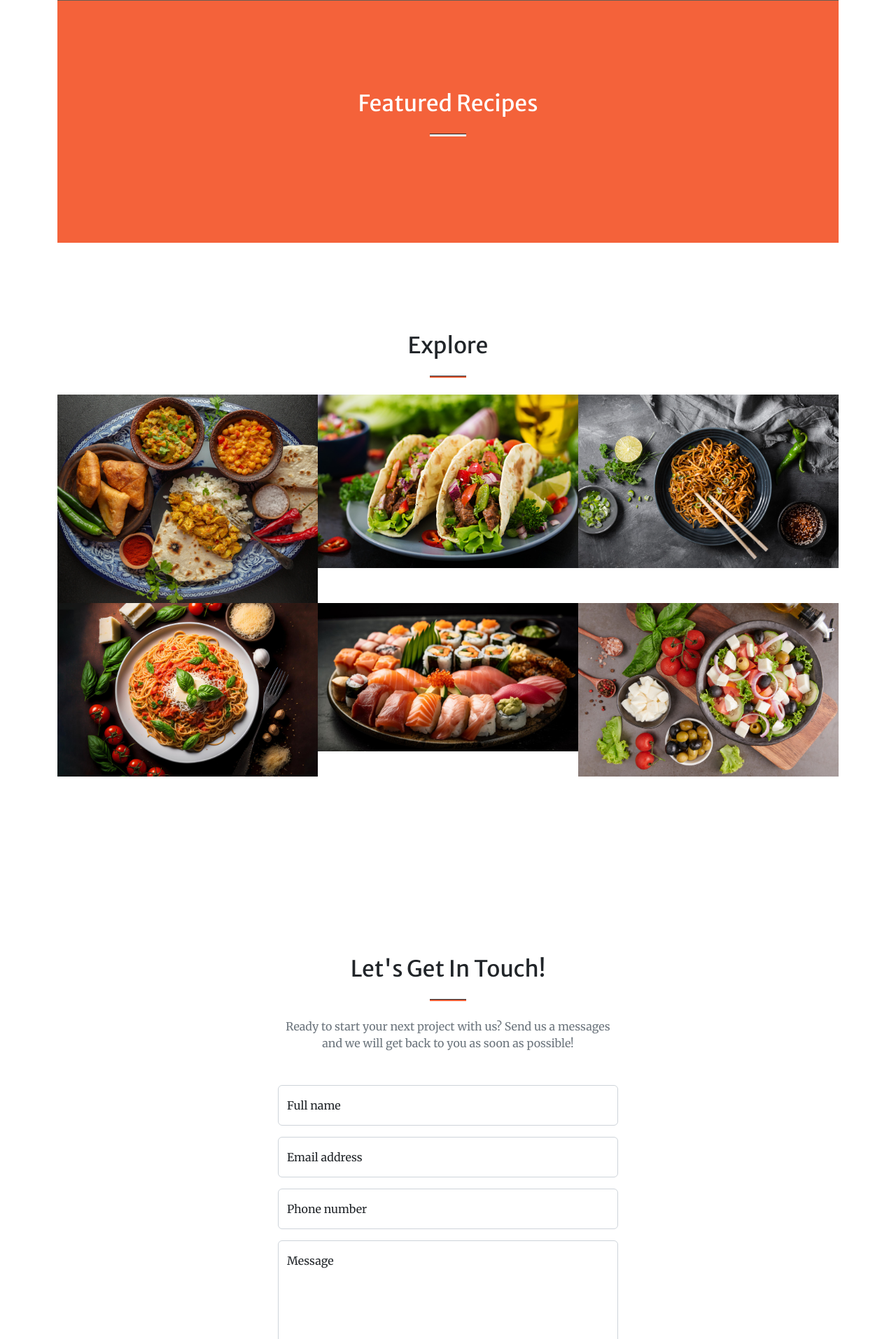
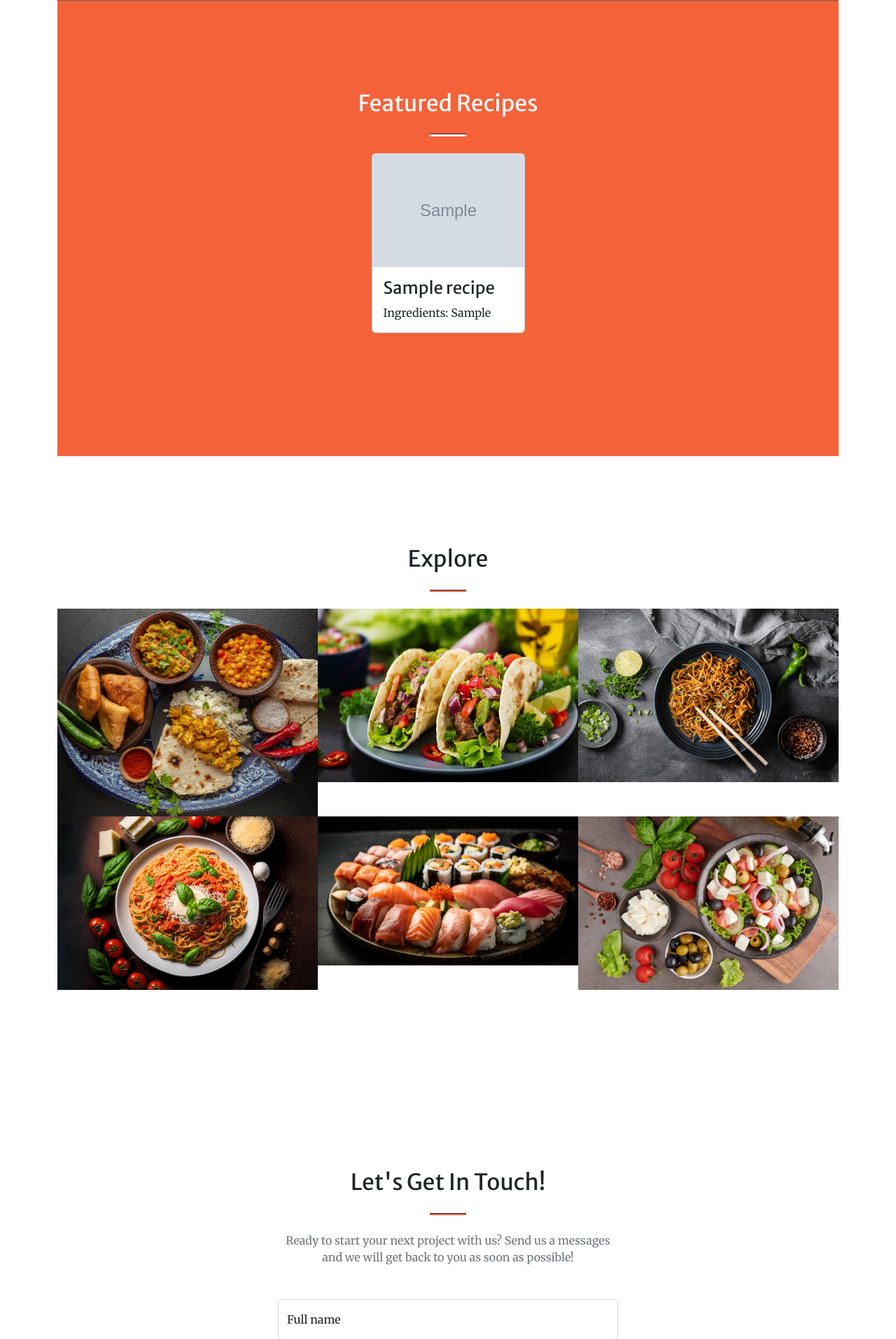
Before and after one commit to hpatnadeeshan/MS-3, a Flask app: template recipehub/templates/index.html in a window 1280 px wide. Shown: the part 799-2713 px from the top of the page at 70% size. Run offline with Flask 3, Linux system fonts and the light colour scheme; the template is opened without the code that fills it: values that come from a table or form of the project are taken from there, others are empty; tables that the repository leaves empty hold one stand-in row (values such as "Sample post"); grey boxes marked "Sample" are stand-in pictures; some libraries are stand-ins or nearby versions; grey boxes are pictures that could not be loaded.

Commit message:
added bootstrap cards to featured recipes

```diff
--- a/recipehub/templates/index.html
+++ b/recipehub/templates/index.html
@@ -36,6 +36,20 @@
               </p> -->
                 <!-- <a class="btn btn-light btn-xl" href="#services">Get Started!</a> -->
             </div>
+        </div>
+         <!-- Cards for Featured Recipes using Jinja for loop -->
+         <div class="row gx-4 gx-lg-5 justify-content-center">
+            {% for recipe in recipes %}
+                <div class="col-lg-3 col-md-6 mb-5">
+                    <div class="card h-100">
+                        <img class="card-img-top" src="{{ recipe.image_link }}" alt="{{ recipe.recipe_name }} Image">
+                        <div class="card-body">
+                            <h4 class="card-title">{{ recipe.recipe_name }}</h4>
+                            <p class="card-text">Ingredients: {{ recipe.ingredients }}</p>
+                        </div>
+                    </div>
+                </div>
+            {% endfor %}
         </div>
     </div>
 </section>
```
